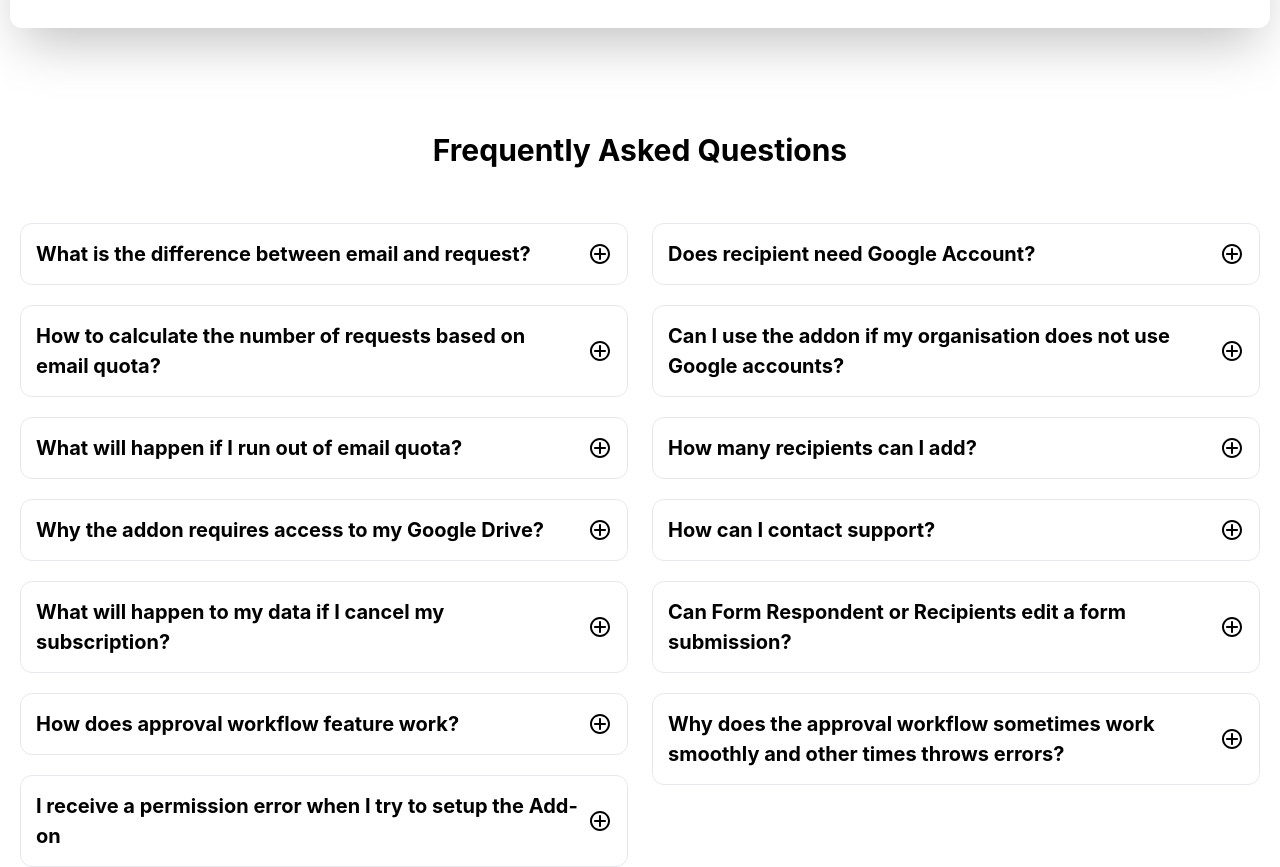
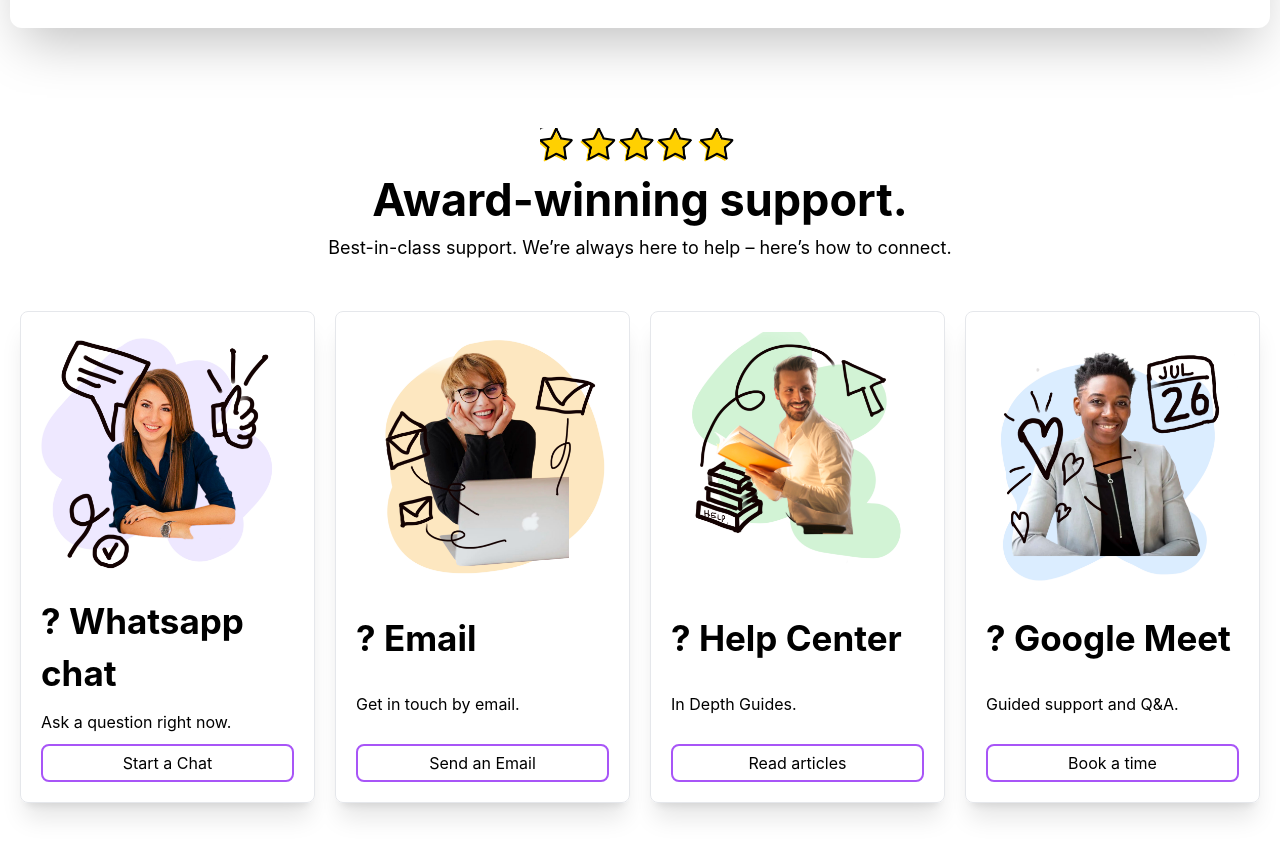
Before and after one commit to blackTiles/boloforms, a React (Create React App) app: page / in a window 1280 px wide. Shown: the part 4161-5028 px from the top of the page. Built offline with nearby package versions, Linux system fonts and the light colour scheme.

Commit message:
support added

```diff
--- a/src/Components/Main.js
+++ b/src/Components/Main.js
@@ -5,6 +5,7 @@ import Buttons from "./Buttons"
 import Cards from "./Cards"
 import Faq from "./Faq"
 import Footer from "./Footer"
+import Support from "./Support"
 
 const Main = () => {
 
@@ -83,6 +84,7 @@ const Main = () => {
       <Feedback name="Alaa Khaled" image="/resource/alaa.jpeg" comment="Boloforms has changed the way my team and I work. We used to have a very inefficient workflow, but Boloforms has streamlined it and allowed us to get our daily tasks done in a fraction of the time. Plus, it's incredibly user friendly and easy to understand. I highly recommend Boloforms for anyone who needs an efficient Google workflow software!" />
       <Buttons />
       <Feedback name="Deepak S (Solero Corporation)" image="/resource/deepak.e041dab0.jpeg" comment="Easy to use interface and timely support...looking for more features" />
+      <Support />
       <Faq />
       <div className="xl:container hidden md:block mx-auto my-0 mt-[30px] md:mt-[100px] px-[20px]">
         <div className=" text-center mb-[50px]">
--- /dev/null
+++ b/src/Components/Support.js
@@ -0,0 +1,61 @@
+import React from 'react'
+
+const supportData = [
+   {
+      id:1,
+      image:"/resource/live-chat-support.8700dc17.png",
+      haed1:"Whatsapp chat",
+      head2:"Ask a question right now.",
+      btntext:"Start a Chat"
+   },
+   {
+      id:2,
+      image:"/resource/support-email.d67bf660.png",
+      haed1:"Email",
+      head2:"Get in touch by email.",
+      btntext:"Send an Email"
+   },
+   {
+      id:3,
+      image:"/resource/helpcenter.1d93444b.png",
+      haed1:"Help Center",
+      head2:"In Depth Guides.",
+      btntext:"Read articles"
+   },
+   {
+      id:4,
+      image:"/resource/book-time.934f28c8.png",
+      haed1:"Google Meet",
+      head2:"Guided support and Q&A.",
+      btntext:"Book a time"
+   },
+]
+
+
+
+const Support = () => {
+  return (
+   <div className="xl:container mx-auto my-0 mt-[30px] md:mt-[100px] px-[20px]">
+      <div className="flex flex-col items-center justify-center text-center mb-[50px]">
+         <img className="w-[200px]" src={process.env.PUBLIC_URL + "/resource/stars.big.png"} alt="" />
+         <h1 className="text-[45px] font-bold">Award-winning support.</h1>
+         <h2 className="text-[18px]">Best-in-class support. We’re always here to help – here’s how to connect.</h2>
+      </div>
+      <div className="grid grid-col-1 gap-[20px] sm:grid-cols-2 lg:grid-cols-4">
+         {supportData.map((sd) => {
+            return (
+               <div className="p-[20px] flex flex-col justify-between items-left gap-[10px] rounded-lg border-[1px] shadow-xl">
+                  <img className="w-[100%]" src={process.env.PUBLIC_URL+sd.image} alt="" />
+                  <h1 className="font-bold text-[35px] text-left">? {sd.haed1}</h1>
+                  <p className="text-16px text-left">{sd.head2}</p>
+                  <button className="rounded-lg w-[100%] border-2 border-purple-500 py-[5px]">{sd.btntext}</button>
+               </div>
+            )
+         })}
+
+      </div>
+   </div>
+  )
+}
+
+export default Support
```
